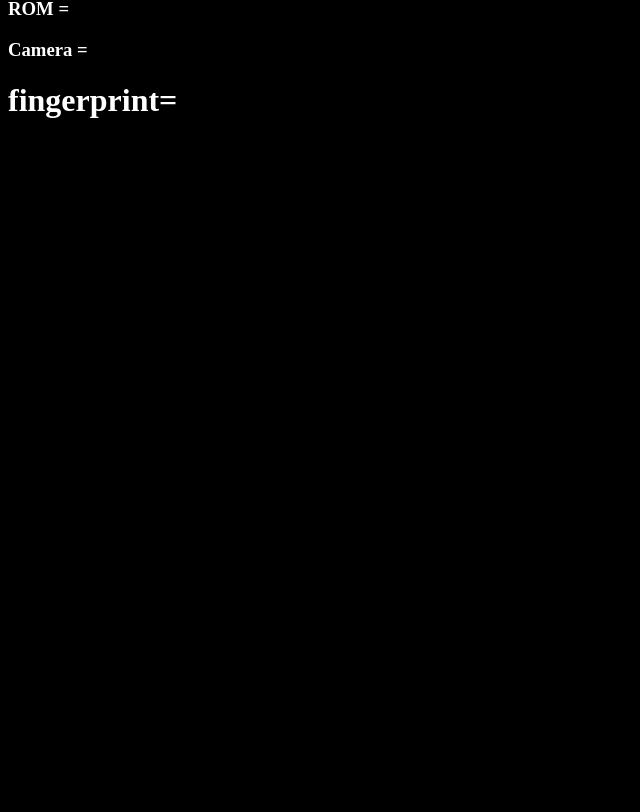
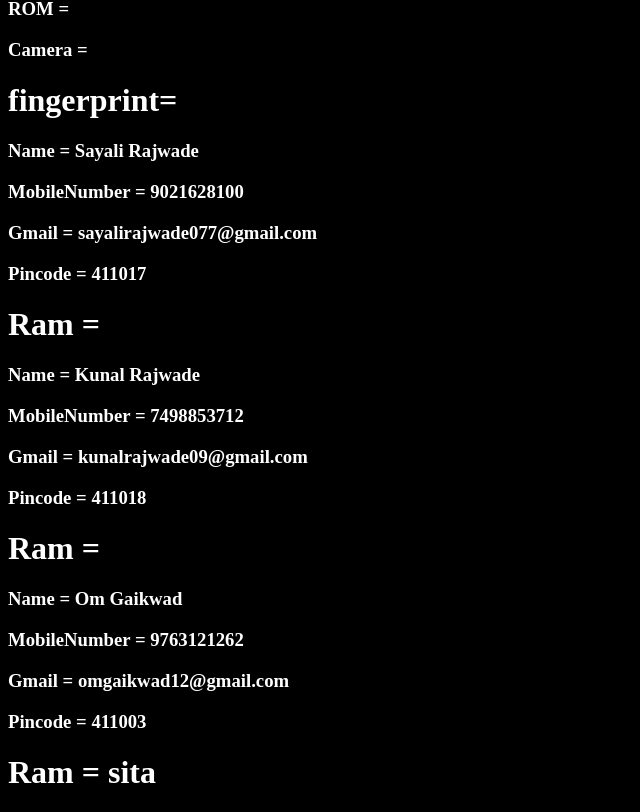
Before and after one commit to Sayali1015/React_Basics, a React (Vite) app: page / in a window 1280 px wide. Shown: the part 935-1747 px from the top of the page, without its empty margins (0-640 px from the left). Before the commit the page ends 1075 px from the top, so only its background shows below. Built offline with nearby package versions, Linux system fonts and the light colour scheme.

Commit message:
Added Component with props

```diff
--- a/src/App.jsx
+++ b/src/App.jsx
@@ -3,8 +3,10 @@ import Person from './components/Person'
 import Strangerthings from './components/Strangerthings'
 import { Test} from './components/Test'
 import Product from './components/Product'
+import Person2 from './components/Person2'
+
+
 const App = () => {
-
   return (
     <>
     {/* <h1>App is an entry point</h1> */}
@@ -12,15 +14,24 @@ const App = () => {
     {/* <Strangerthings/> */}
     {/* <Test/> */}
 
+
+<div>
+
     <Product title = "Galaxy S24 Ultra" color = "black" brand = "Samsung"
     prize ={150000} ram = "8GB" rom = "128 GB" camera = "200 MP"/>
 
     <Product title = "Iphone 16 Pro" color = "Golden" brand = "Apple"
     prize ={250000} fingerprint = "Yes"/>
 
-    <Product title = "One Plus" color = "White" brand = "OnePlus"
-    prize ={34000}/>
+    <Product title = "One Plus" color = "White" brand = "OnePlus" prize ={34000}/>
+    </div>
 
+
+<div>
+    <Person2 name= "Sayali Rajwade" MobileNumber= {9021628100} Gmail= "sayalirajwade077@gmail.com" pincode = {411017}/>
+    <Person2 name= "Kunal Rajwade" MobileNumber= {7498853712} Gmail= "kunalrajwade09@gmail.com" pincode = {411018}/>
+    <Person2 name= "Om Gaikwad" MobileNumber= {9763121262} Gmail= "omgaikwad12@gmail.com" pincode = {411003} ram = "sita"/>
+</div>
     </>
   )
 };
--- /dev/null
+++ b/src/components/Person2.jsx
@@ -0,0 +1,16 @@
+import React from 'react'
+
+const Person2 = ({name, MobileNumber, Gmail, pincode, ram}) => {
+  return (
+    <div>
+      <h3>Name = {name}</h3>
+      <h3>MobileNumber = {MobileNumber}</h3>
+      <h3>Gmail = {Gmail}</h3>
+      <h3>Pincode = {pincode}</h3>
+      <h1>Ram = {ram}</h1>
+
+    </div>
+  )
+}
+
+export default Person2
```
